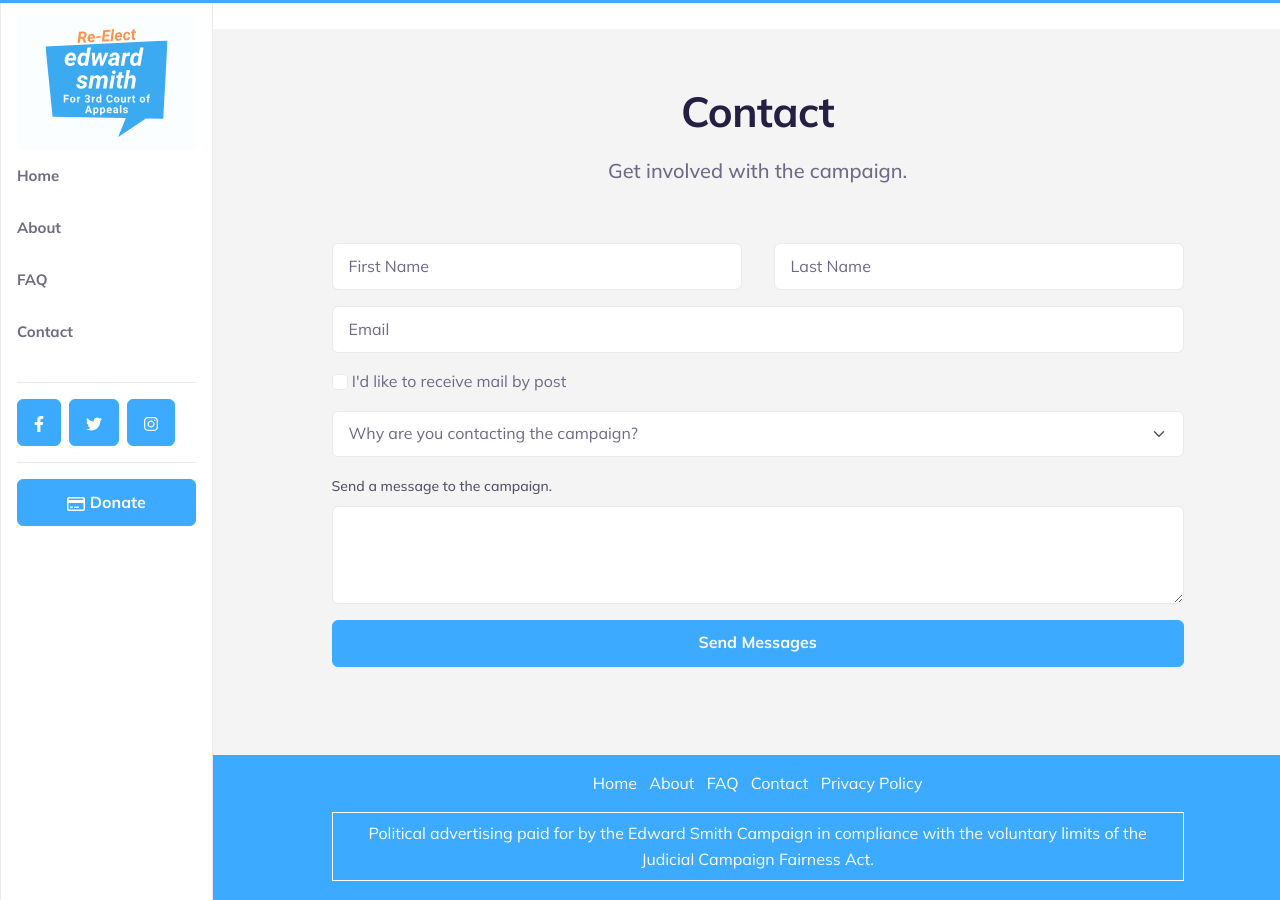
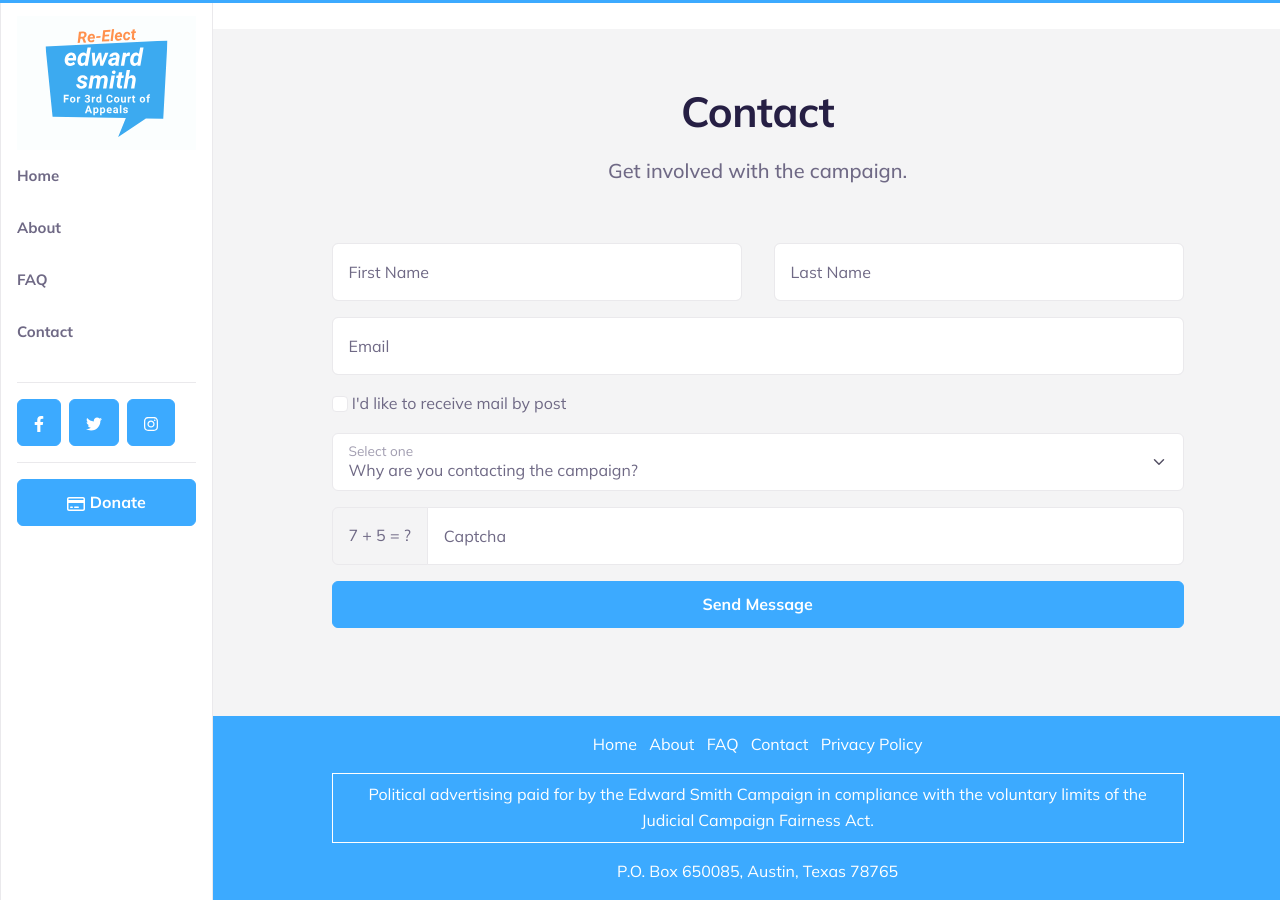
Before and after one commit to ObjectifGroup/smithforjustice.com, a Jekyll site: the page built from index.html, in a window 1280 px wide and 900 px high, scrolled down 3205 px. Built offline with Jekyll 4.4.1, drawn with Linux system fonts in a browser that asks for light colours.

Commit message:
Add math captcha to regular contact form

```diff
--- a/_includes/contact.html
+++ b/_includes/contact.html
@@ -12,78 +12,82 @@
     <div class="container">
         <div class="row offset-md-1">
             <div class="col col-md-11">
-
-                <style>
-                    .address-fields {
-                        max-height: 0;
-                        overflow: hidden;
-                        transition: max-height 0.5s ease-in-out;
-                    }
-
-                    .show-address-fields {
-                        max-height: 500px;
-                        /* Adjust this value as needed */
-                    }
-                </style>
-
-                <form
-                    method="POST"
-                    action="https://script.google.com/macros/s/AKfycbwxIy_Zk8Fj-0KagJop_JZ4Jgy0nrdcjBClJax4BG9C-JilkhFM0--w8hV7G5Zaj2zq/exec"
-                    id="my-form">
-
+                <form method="POST" action="https://script.google.com/macros/s/AKfycbwxIy_Zk8Fj-0KagJop_JZ4Jgy0nrdcjBClJax4BG9C-JilkhFM0--w8hV7G5Zaj2zq/exec" id="contact-form2">
                     <!-- Required fields -->
                     <div class="row">
+
+                        <!-- First Name -->
                         <div class="col-md-6 col-12 mb-3">
-                            <label for="fname" class="d-none">First Name</label>
-                            <input type="text" class="form-control" id="fname" placeholder="First Name" name="fname" required="">
-                        </div>
-                        <div class="col-md-6 col-12 mb-3">
-                            <label for="lname" class="d-none">Last Name</label>
-                            <input type="text" class="form-control" id="lname" placeholder="Last Name" name="lname" required="">
+                            <div class="form-floating">
+                                <input type="text" class="form-control" id="fname" placeholder="First Name" name="fname" required>
+                                <label for="fname">First Name</label>
                             </div>
                         </div>
+
+                        <!-- Last Name -->
+                        <div class="col-md-6 col-12 mb-3">
+                            <div class="form-floating">
+                                <input type="text" class="form-control" id="lname" placeholder="Last Name" name="lname" required>
+                                <label for="lname">Last Name</label>
+                            </div>
+                        </div>
+                    </div>
+
                     <div class="row">
+                        <!-- Email -->
                         <div class="col-12 mb-3">
-                            <label for="email" class="d-none"> Email</label>
-                            <input type="email" class="form-control" id="email" placeholder="Email" name="email" required="">
+                            <div class="form-floating">
+                                <input type="email" class="form-control" id="email" placeholder="Email" name="email" required>
+                                <label for="email">Email</label>
+                            </div>
                         </div>
                     </div>
 
                     <!-- Toggle additional form fields for address -->
                     <div class="row">
-                        <div class="col-12">
-                            <input class="form-check-input" type="checkbox" role="switch" id="addressSwitch" name="mailme">
+                        <div class="col-12 mb-3">
+                            <input class="form-check-input" type="checkbox" role="switch" id="addressSwitch" name="mailme"/>
                             <label class="form-check-label" for="addressSwitch">I'd like to receive mail by post</label>
                         </div>
                     </div>
 
                     <!-- Additional form fields for address -->
-                    <div class="address-fields mb-3 row">
+                    <div class="address-fields mb-3 row d-none">
                         <div class="col-md-6 col-12 mb-3">
+                            <div class="form-floating">
+                                <input type="text" class="form-control" id="address1" name="address1" placeholder="Address Line 1"/>
                                 <label for="address1">Address Line 1</label>
-                            <input type="text" class="form-control" id="address1" name="address1">
+                            </div>
                         </div>
                         <div class="col-md-6 col-12 mb-3">
+                            <div class="form-floating">
+                                <input type="text" class="form-control" id="address2" name="address2" placeholder="Address Line 2"/>
                                 <label for="address2">Address Line 2</label>
-                            <input type="text" class="form-control" id="address2" name="address2">
+                            </div>
                         </div>
                         <div class="col-md-4 col-12 mb-3">
+                            <div class="form-floating">
+                                <input type="text" class="form-control" id="city" name="city" placeholder="City"/>
                                 <label for="city">City</label>
-                            <input type="text" class="form-control" id="city" name="city">
+                            </div>
                         </div>
                         <div class="col-md-4 col-12 mb-3">
+                            <div class="form-floating">
+                                <input type="text" class="form-control" id="state" name="state" placeholder="State"/>
                                 <label for="state">State</label>
-                            <input type="text" class="form-control" id="state" name="state">
+                            </div>
                         </div>
                         <div class="col-md-4 col-12 mb-3">
+                            <div class="form-floating">
+                                <input type="text" class="form-control" id="postalcode" name="postalcode" placeholder="Postal Code"/>
                                 <label for="postalcode">Postal Code</label>
-                            <input type="text" class="form-control" id="postalcode" name="postalcode">
+                            </div>
                         </div>
                     </div>
 
                     <!-- Purpose selector -->
                     <div class="mb-3 col-12 mb-3">
-                        <label for="purpose" class="d-none">Purpose</label>
+                        <div class="form-floating">
                             <select class="form-select" id="purpose" name="purpose">
                                 <option selected="">Why are you contacting the campaign?</option>
                                 <option value="I want to volunteer">I want to volunteer</option>
@@ -91,76 +95,139 @@
                                 <option value="I'd like to be kept up to date with the campaign">I'd like to be kept up to date with the campaign</option>
                                 <option value="I have general questions about the camapign">I have general questions about the camapign</option>
                             </select>
+                            <label for="purpose">Select one</label>
+                        </div>
                     </div>
 
-                    <!-- Add a message to the campaign  -->
-                    <div class="mb-3 col-12">
-                        <label class="form-label" for="message">Send a message to the campaign.</label>
-                        <textarea class="form-control" id="message" rows="3" name="message"></textarea>
+                    <!-- Math Captcha -->
+                    <div class="row">
+                        <div class="col-12 mb-3">
+                            <div class="input-group has-validation">
+                                <span class="input-group-text" id="math-captcha2"></span>
+                                <div class="form-floating">
+                                    <input type="text" class="form-control" id="captcha-solution2" placeholder="Solve the equation" required>
+                                    <label for="captcha-solution2">Captcha</label>
+                                </div>
+                                <div class="invalid-feedback">
+                                    Please solve the math problem correctly.
+                                </div>
+                            </div>
+                        </div>
                     </div>
 
-                    <!-- Submit -->
+                    <!-- Submit Button with Spinner -->
                     <div class="col-12">
-                        <div class="d-grid">
-                            <button type="submit" class="btn btn-primary">
-                                Send Messages
+                        <div class="d-grid gap-2">
+                            <button type="submit" class="btn btn-primary" id="submit-button2">
+                                Send Message
+                                <span id="submit-spinner2" class="spinner-border spinner-border-sm d-none" role="status" aria-hidden="true"></span>
                             </button>
                         </div>
                     </div>
-
                 </form>
 
                 <!-- Success alert -->
-                <div class="alert alert-success mt-3" id="success-alert" style="display: none;">
-                    <strong>Success!</strong> Your form has been submitted successfully.
+                <div class="alert alert-success mt-3" id="success-alert2" style="display: none;">
+                    <strong>Success!</strong> Your message has been sent.
                 </div>
 
-                <!-- Form scripts -->
+            </div>
+        </div>
+    </div>
+</section>
+
 <script>
     // reveal address inputs
     $(document).ready(function () {
-                        const addressSwitch = document.getElementById('addressSwitch');
-                        const addressFields = document.querySelector('.address-fields');
+        const addressSwitch = document.getElementById("addressSwitch");
+        const addressFields = document.querySelector(".address-fields");
 
-                        addressSwitch.addEventListener('change', function () {
+        addressSwitch.addEventListener("change", function () {
             if (addressSwitch.checked) {
                 addressFields
                     .classList
-                                    .add('show-address-fields');
+                    .remove("d-none");
             } else {
                 addressFields
                     .classList
-                                    .remove('show-address-fields');
+                    .add("d-none");
             }
         });
     });
 
-                    // show success message
+    function generateMathCaptcha2() {
+        const num1 = Math.floor(Math.random() * 10) + 1; // numbers 1-10
+        const num2 = Math.floor(Math.random() * 10) + 1; // numbers 1-10
+        const sum = num1 + num2;
+
+        const captchaText = document.getElementById('math-captcha2');
+        captchaText.textContent = `${num1} + ${num2} = ?`;
+
+        return sum;
+    }
+
     window.addEventListener("load", function () {
-                        const form = document.getElementById('my-form');
-                        const successAlert = document.getElementById('success-alert');
+        let correctAnswer = generateMathCaptcha2();
+        const form = document.getElementById('contact-form2');
+        const captchaSolution = document.getElementById('captcha-solution2');
+        const submitSpinner = document.getElementById('submit-spinner2');
+        const successAlert = document.getElementById('success-alert2');
 
         form.addEventListener("submit", function (e) {
             e.preventDefault();
+
+            // Validate CAPTCHA
+            if (parseInt(captchaSolution.value) !== correctAnswer) {
+                captchaSolution
+                    .classList
+                    .add('is-invalid');
+            } else {
+                captchaSolution
+                    .classList
+                    .remove('is-invalid');
+                submitSpinner
+                    .classList
+                    .remove('d-none'); // Show spinner
+
+                // Perform the form submission
                 const data = new FormData(form);
-                            const action = e.target.action;
+                const action = form.getAttribute('action');
 
                 fetch(action, {
                     method: 'POST',
                     body: data
-                            }).then(() => {
-                                // Show the Bootstrap success alert
+                })
+                    .then(response => response.json())
+                    .then(data => {
+                        submitSpinner
+                            .classList
+                            .add('d-none'); // Hide spinner
+                        if (data.result === "success") {
+                            // Show success message
                             successAlert.style.display = 'block';
+                            // Reset form
+                            form.reset();
+                            // Optionally hide the success message after a delay
+                            setTimeout(() => {
+                                successAlert.style.display = 'none';
+                            }, 5000);
+                        } else {
+                            // Handle server-side validation errors
+                            // You can add more specific error handling here
+                        }
+                    })
+                    .catch(error => {
+                        submitSpinner
+                            .classList
+                            .add('d-none'); // Hide spinner
+                        // Handle network error
+                    });
+            }
+        });
 
-                                // Optional: You can hide the alert after a few seconds if needed
-                                setTimeout(function () {
-                                    successAlert.style.display = 'none';
-                                }, 5000); // 5000 milliseconds (5 seconds)
-                            });
+        // Regenerate captcha when clicked
+        captchaSolution.addEventListener("click", function () {
+            correctAnswer = generateMathCaptcha2();
         });
     });
 </script>
-            </div>
-        </div>
-    </div>
-</section>
```
Lines whose indentation alone changed are shown as unchanged.
